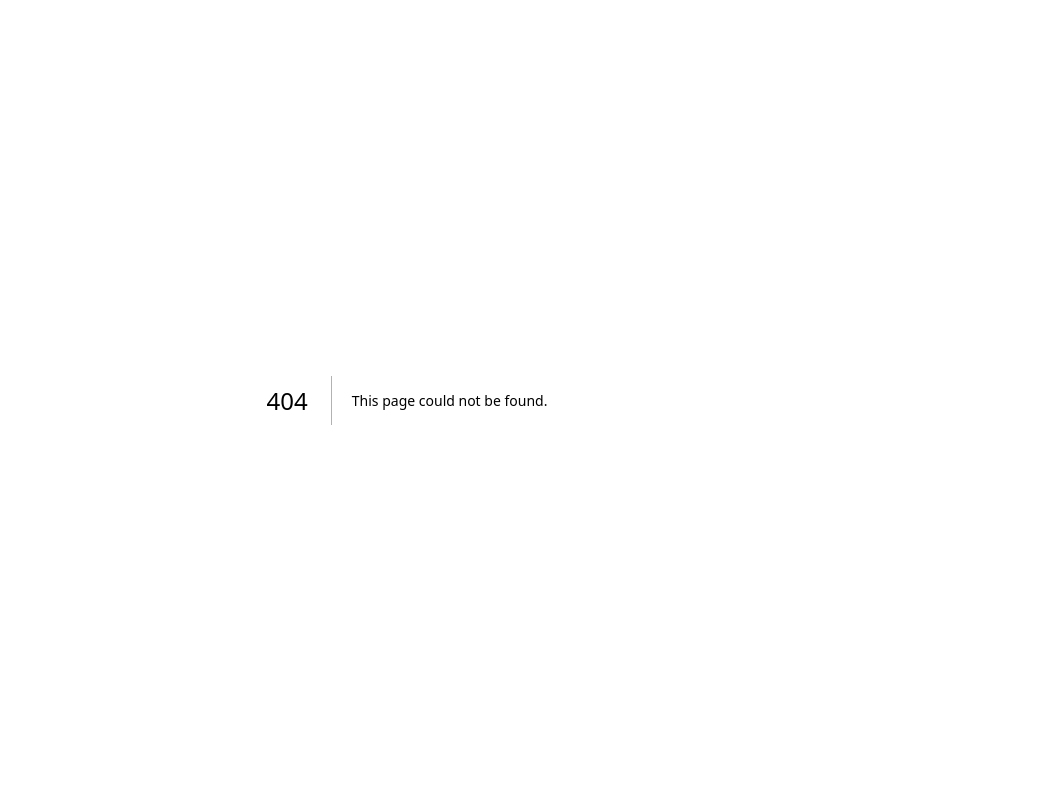
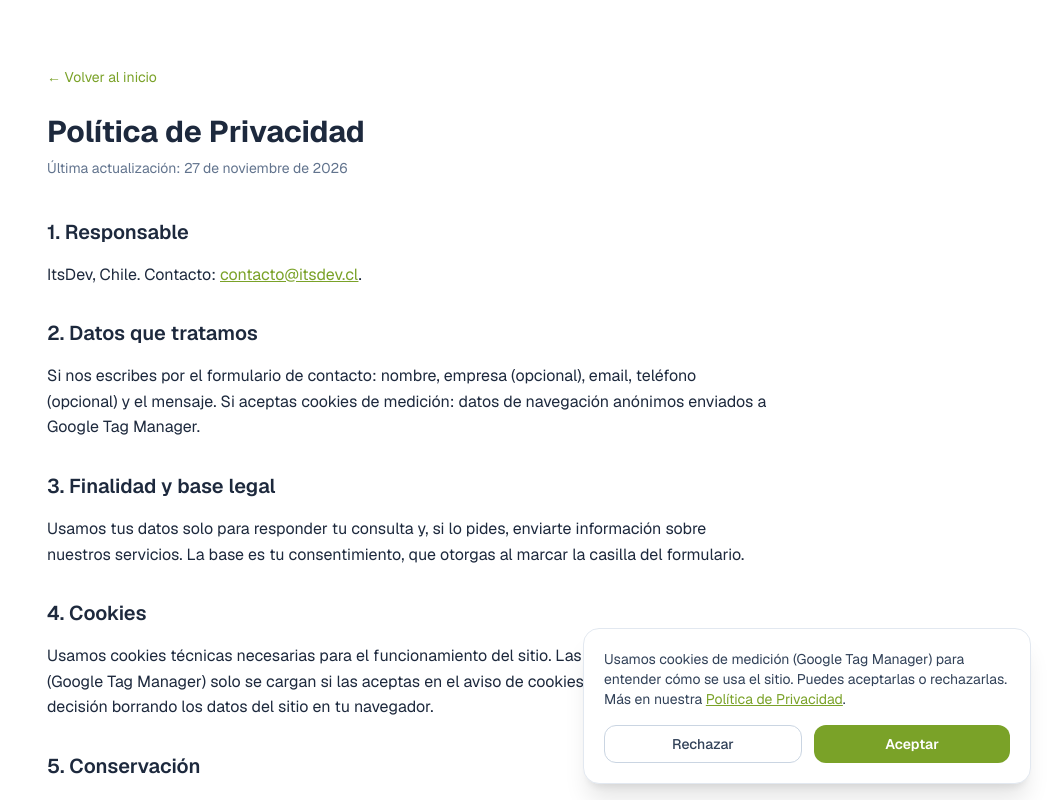
Before and after one commit to mc0rt3s/itsdev-web, a Next.js app: page /privacidad in a window 1280 px wide. Before the commit this address had no page. Shown: the top 800 px of the page, without its empty margins (233-1280 px from the left). Built offline with nearby package versions, Linux system fonts and the light colour scheme.

Commit message:
feat(privacidad): política de privacidad, banner de cookies con consentimiento para GTM, checkbox en formulario de contacto

```diff
--- a/src/app/layout.tsx
+++ b/src/app/layout.tsx
@@ -2,6 +2,7 @@ import type { Metadata } from "next";
 import { Geist, Geist_Mono } from "next/font/google";
 import "./globals.css";
 import Analytics, { GTMNoScript } from "@/components/Analytics";
+import CookieBanner from "@/components/CookieBanner";
 
 const geistSans = Geist({
   variable: "--font-geist-sans",
@@ -207,6 +208,7 @@ export default function RootLayout({
         <GTMNoScript />
         <Analytics />
         {children}
+        <CookieBanner />
       </body>
     </html>
   );
--- /dev/null
+++ b/src/app/privacidad/page.tsx
@@ -0,0 +1,47 @@
+import type { Metadata } from 'next';
+import Link from 'next/link';
+
+export const metadata: Metadata = {
+  title: 'Política de Privacidad | ItsDev',
+  description: 'Cómo ItsDev trata los datos personales y cookies del sitio itsdev.cl.',
+};
+
+export default function PrivacidadPage() {
+  return (
+    <main className="max-w-3xl mx-auto px-6 py-16 text-slate-800 dark:text-slate-200">
+      <Link href="/" className="text-sm text-[#7AA228] hover:underline">← Volver al inicio</Link>
+      <h1 className="text-3xl font-bold mt-6 mb-2">Política de Privacidad</h1>
+      <p className="text-sm text-slate-500 mb-10">Última actualización: 27 de noviembre de 2026</p>
+
+      <section className="space-y-4 mb-8">
+        <h2 className="text-xl font-semibold">1. Responsable</h2>
+        <p>ItsDev, Chile. Contacto: <a className="text-[#7AA228] underline" href="mailto:contacto@itsdev.cl">contacto@itsdev.cl</a>.</p>
+      </section>
+
+      <section className="space-y-4 mb-8">
+        <h2 className="text-xl font-semibold">2. Datos que tratamos</h2>
+        <p>Si nos escribes por el formulario de contacto: nombre, empresa (opcional), email, teléfono (opcional) y el mensaje. Si aceptas cookies de medición: datos de navegación anónimos enviados a Google Tag Manager.</p>
+      </section>
+
+      <section className="space-y-4 mb-8">
+        <h2 className="text-xl font-semibold">3. Finalidad y base legal</h2>
+        <p>Usamos tus datos solo para responder tu consulta y, si lo pides, enviarte información sobre nuestros servicios. La base es tu consentimiento, que otorgas al marcar la casilla del formulario.</p>
+      </section>
+
+      <section className="space-y-4 mb-8">
+        <h2 className="text-xl font-semibold">4. Cookies</h2>
+        <p>Usamos cookies técnicas necesarias para el funcionamiento del sitio. Las cookies de medición (Google Tag Manager) solo se cargan si las aceptas en el aviso de cookies. Puedes cambiar tu decisión borrando los datos del sitio en tu navegador.</p>
+      </section>
+
+      <section className="space-y-4 mb-8">
+        <h2 className="text-xl font-semibold">5. Conservación</h2>
+        <p>Conservamos las consultas recibidas solo el tiempo necesario para atenderlas y cumplir obligaciones legales.</p>
+      </section>
+
+      <section className="space-y-4 mb-8">
+        <h2 className="text-xl font-semibold">6. Tus derechos</h2>
+        <p>Puedes solicitar acceso, rectificación, supresión u oposición al tratamiento de tus datos escribiendo a <a className="text-[#7AA228] underline" href="mailto:contacto@itsdev.cl">contacto@itsdev.cl</a>. Esto se rige por la Ley 19.628 sobre protección de la vida privada y, desde su entrada en vigencia, por la Ley 21.719 sobre protección de datos personales.</p>
+      </section>
+    </main>
+  );
+}
--- a/src/components/Analytics.tsx
+++ b/src/components/Analytics.tsx
@@ -1,13 +1,25 @@
 'use client';
 
+import { useEffect, useState } from 'react';
 import Script from 'next/script';
+import { CONSENT_KEY } from './CookieBanner';
 
 const GTM_ID = 'GTM-5CLF8TL5';
 
+// GTM solo se carga si el visitante aceptó cookies de medición.
 export default function Analytics() {
+  const [accepted, setAccepted] = useState(false);
+
+  useEffect(() => {
+    const check = () => setAccepted(window.localStorage.getItem(CONSENT_KEY) === 'accepted');
+    check();
+    window.addEventListener('itsdev-consent', check);
+    return () => window.removeEventListener('itsdev-consent', check);
+  }, []);
+
+  if (!accepted) return null;
+
   return (
-    <>
-      {/* Google Tag Manager */}
     <Script
       id="gtm-script"
       strategy="afterInteractive"
@@ -21,22 +33,12 @@ export default function Analytics() {
         `,
       }}
     />
-    </>
   );
 }
 
-// Componente para el noscript (va en el body)
+// noscript: sin JS no hay consentimiento posible, así que no se renderiza.
 export function GTMNoScript() {
-  return (
-    <noscript>
-      <iframe
-        src={`https://www.googletagmanager.com/ns.html?id=${GTM_ID}`}
-        height="0"
-        width="0"
-        style={{ display: 'none', visibility: 'hidden' }}
-      />
-    </noscript>
-  );
+  return null;
 }
 
 // Helper para enviar eventos al dataLayer
@@ -51,38 +53,14 @@ export function trackEvent(eventName: string, eventParams?: Record<string, unkno
 
 // Eventos predefinidos para ItsDev
 export const AnalyticsEvents = {
-  // Contacto
-  formSubmit: () => trackEvent('form_submit', {
-    form_name: 'contact_form',
-    form_location: 'contact_section'
-  }),
-  whatsappClick: () => trackEvent('whatsapp_click', {
-    click_location: 'floating_button'
-  }),
-  emailClick: () => trackEvent('email_click', {
-    click_location: 'contact_section'
-  }),
-  phoneClick: () => trackEvent('phone_click', {
-    click_location: 'contact_section'
-  }),
-
-  // Navegación
-  navClick: (section: string) => trackEvent('navigation_click', {
-    section_name: section
-  }),
-  ctaClick: (button: string) => trackEvent('cta_click', {
-    button_name: button
-  }),
-
-  // Servicios
-  serviceView: (service: string) => trackEvent('service_view', {
-    service_name: service
-  }),
-
-  // Scroll
-  scrollToSection: (section: string) => trackEvent('scroll_to_section', {
-    section_name: section
-  }),
+  formSubmit: () => trackEvent('form_submit', { form_name: 'contact_form', form_location: 'contact_section' }),
+  whatsappClick: () => trackEvent('whatsapp_click', { click_location: 'floating_button' }),
+  emailClick: () => trackEvent('email_click', { click_location: 'contact_section' }),
+  phoneClick: () => trackEvent('phone_click', { click_location: 'contact_section' }),
+  navClick: (section: string) => trackEvent('navigation_click', { section_name: section }),
+  ctaClick: (button: string) => trackEvent('cta_click', { button_name: button }),
+  serviceView: (service: string) => trackEvent('service_view', { service_name: service }),
+  scrollToSection: (section: string) => trackEvent('scroll_to_section', { section_name: section }),
 };
 
 // Declarar dataLayer en window
--- a/src/components/Contacto.tsx
+++ b/src/components/Contacto.tsx
@@ -13,6 +13,7 @@ export default function Contacto() {
 
   const [isSubmitting, setIsSubmitting] = useState(false);
   const [isSubmitted, setIsSubmitted] = useState(false);
+  const [consent, setConsent] = useState(false);
 
   const handleChange = (e: React.ChangeEvent<HTMLInputElement | HTMLTextAreaElement>) => {
     setFormData({ ...formData, [e.target.name]: e.target.value });
@@ -249,9 +250,19 @@ export default function Contacto() {
                   )}
                 </button>
 
-                <p className="text-xs text-slate-500 dark:text-slate-400 text-center">
-                  Al enviar este formulario aceptas nuestra política de privacidad.
-                </p>
+                <label className="flex items-start gap-3 text-sm text-slate-600 dark:text-slate-400 cursor-pointer">
+                  <input
+                    type="checkbox"
+                    required
+                    checked={consent}
+                    onChange={(e) => setConsent(e.target.checked)}
+                    className="mt-1 h-4 w-4 accent-[#7AA228]"
+                  />
+                  <span>
+                    Acepto que ItsDev use mis datos para responder mi consulta, según la{' '}
+                    <a href="/privacidad" className="text-[#7AA228] underline">Política de Privacidad</a>.
+                  </span>
+                </label>
               </form>
             )}
           </div>
--- /dev/null
+++ b/src/components/CookieBanner.tsx
@@ -0,0 +1,42 @@
+'use client';
+
+import { useSyncExternalStore } from 'react';
+import Link from 'next/link';
+
+export const CONSENT_KEY = 'itsdev-cookie-consent';
+
+export default function CookieBanner() {
+  const subscribe = (cb: () => void) => {
+    window.addEventListener('itsdev-consent', cb);
+    return () => window.removeEventListener('itsdev-consent', cb);
+  };
+  const decided = useSyncExternalStore(
+    subscribe,
+    () => window.localStorage.getItem(CONSENT_KEY) !== null,
+    () => true, // SSR: no mostrar hasta saber la decisión
+  );
+
+  const decide = (value: 'accepted' | 'rejected') => {
+    window.localStorage.setItem(CONSENT_KEY, value);
+    window.dispatchEvent(new CustomEvent('itsdev-consent', { detail: value }));
+  };
+
+  if (decided) return null;
+
+  return (
+    <div role="dialog" aria-label="Aviso de cookies" className="fixed bottom-4 left-4 right-4 sm:left-auto sm:max-w-md z-50 bg-white dark:bg-slate-800 border border-slate-200 dark:border-slate-700 rounded-2xl shadow-xl p-5">
+      <p className="text-sm text-slate-700 dark:text-slate-300">
+        Usamos cookies de medición (Google Tag Manager) para entender cómo se usa el sitio. Puedes aceptarlas o rechazarlas. Más en nuestra{' '}
+        <Link href="/privacidad" className="text-[#7AA228] underline">Política de Privacidad</Link>.
+      </p>
+      <div className="flex gap-3 mt-4">
+        <button onClick={() => decide('rejected')} className="flex-1 py-2 rounded-xl border border-slate-300 dark:border-slate-600 text-sm font-medium text-slate-700 dark:text-slate-200 hover:bg-slate-50 dark:hover:bg-slate-700">
+          Rechazar
+        </button>
+        <button onClick={() => decide('accepted')} className="flex-1 py-2 rounded-xl bg-[#7AA228] hover:bg-[#6A9020] text-white text-sm font-semibold">
+          Aceptar
+        </button>
+      </div>
+    </div>
+  );
+}
--- a/src/components/Footer.tsx
+++ b/src/components/Footer.tsx
@@ -1,3 +1,4 @@
+import Link from 'next/link';
 import Logo from './Logo';
 
 const navLinks = [
@@ -111,9 +112,9 @@ export default function Footer() {
             © {currentYear} ItsDev. Todos los derechos reservados.
           </p>
           <div className="flex gap-6 text-sm">
-            <a href="#" className="text-slate-500 hover:text-slate-300 transition-colors">
+            <Link href="/privacidad" className="text-slate-500 hover:text-slate-300 transition-colors">
               Política de Privacidad
-            </a>
+            </Link>
             <a href="#" className="text-slate-500 hover:text-slate-300 transition-colors">
               Términos de Servicio
             </a>
```
Lines whose indentation alone changed are shown as unchanged.
